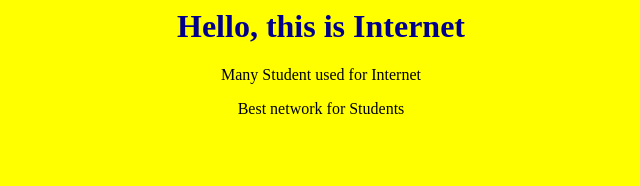
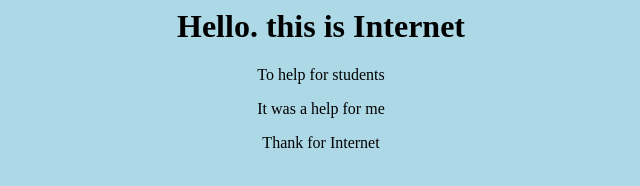
Before and after one commit to tanu-bca/internet, a plain HTML site: page index2.html in a window 1280 px wide. Shown: the whole page, without its empty margins (319-959 px from the left). Drawn offline with Linux system fonts and the light colour scheme.

Commit message:
Revise index2.html with new styles and text
Updated body styles and content in index2.html.

```diff
--- a/index2.html
+++ b/index2.html
@@ -1,19 +1,9 @@
 <html>
-<head>
-<title> work </title>
-<style>
-body{
-  background-color:yellow;
-  text-align: center;
-}
-h1{
-  color:darkblue;
-}
-</style>
-</head>
-<body>
- <h1> Hello, this is Internet </h1>
-  <p> Many Student used for Internet</p>
-  <p> Best network for Students</p>
-</body>
+  <body style="background-color:lightblue;
+    text-align:center;">
+    <h1>Hello. this is Internet</h1>
+    <p>To help for students</p>
+    <p> It was a help for me</p>
+    <p>Thank for Internet</p>
+  </body>
 </html>
```
